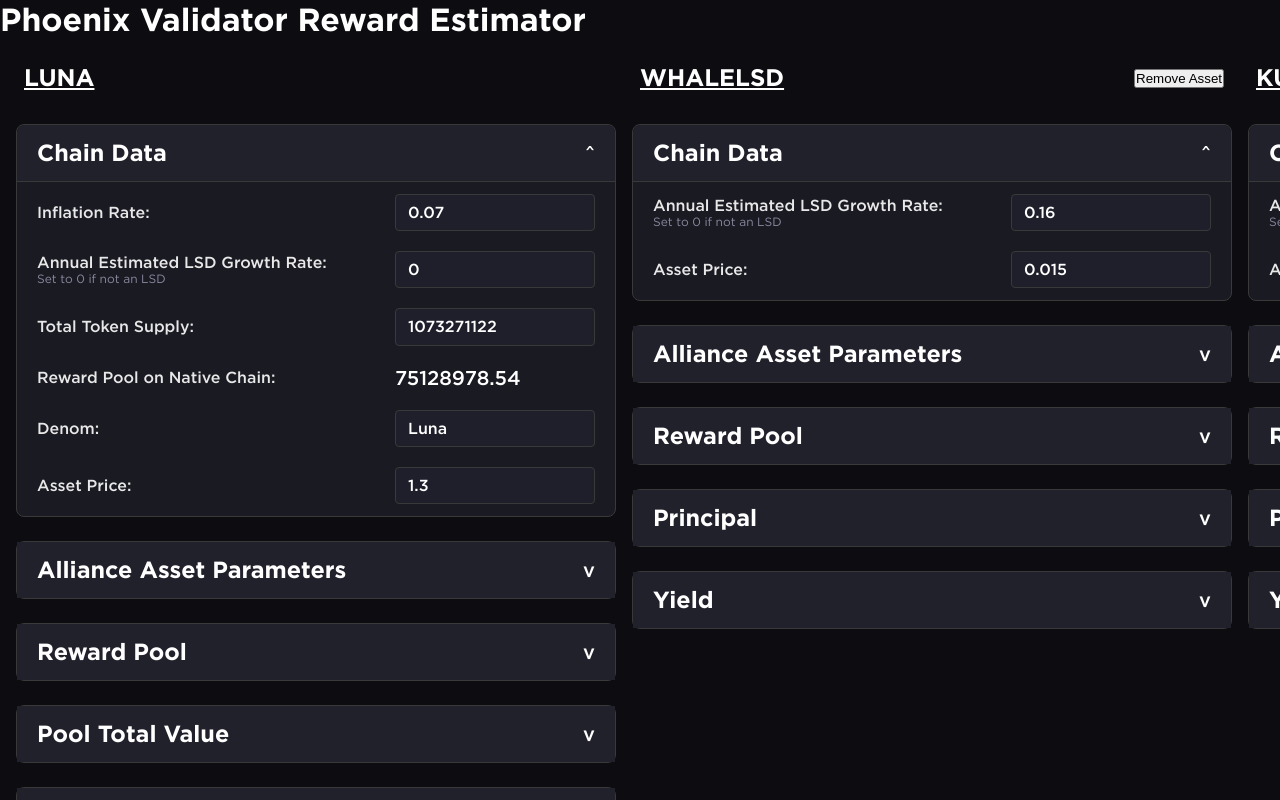
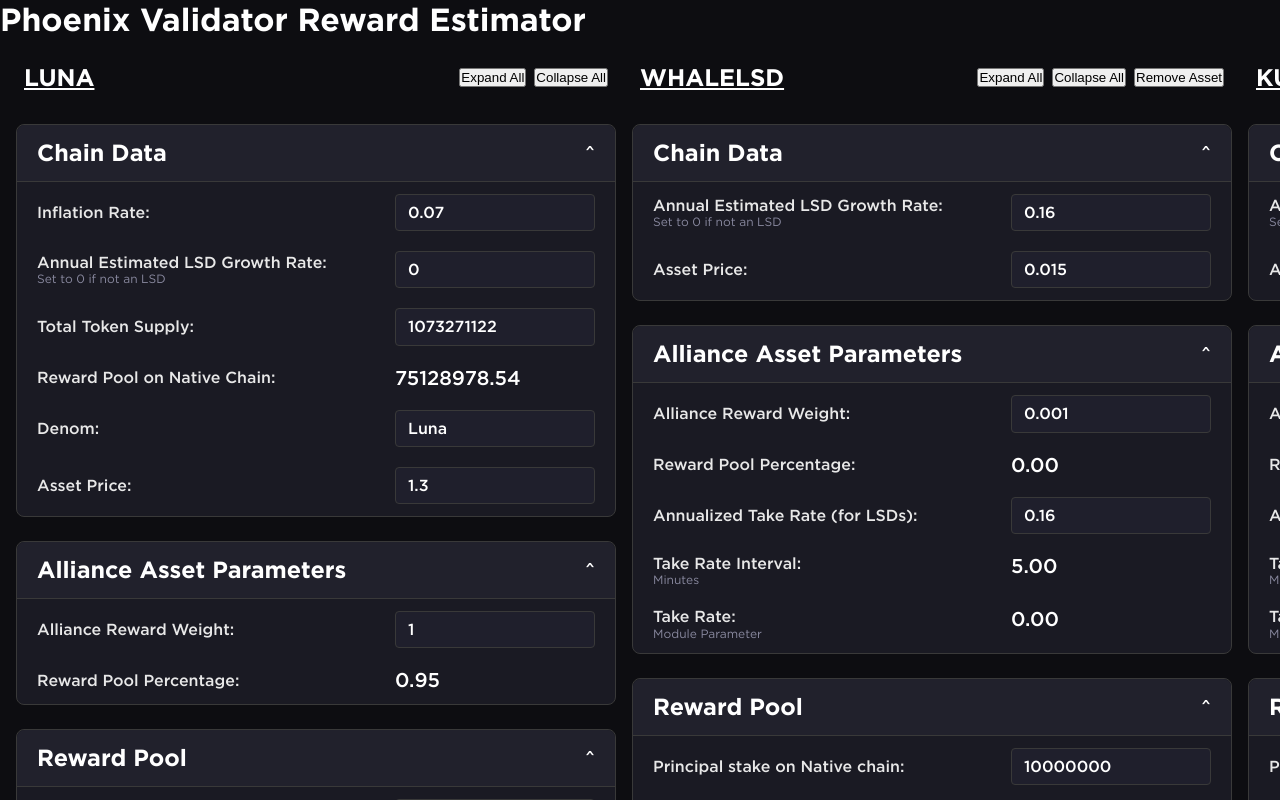
Before and after one commit to terra-money/alliance-estimator, a Next.js app: page / in a window 1280 px wide. Shown: the top 800 px of the page. Built offline with nearby package versions, Linux system fonts and the light colour scheme.

Commit message:
feat: add expand/collapse all

```diff
--- a/components/AllianceAssetColumn.tsx
+++ b/components/AllianceAssetColumn.tsx
@@ -1,7 +1,6 @@
-import { useMemo } from "react";
+import { useMemo, useState } from "react";
 import {
   allianceFieldMap,
-  AllianceFieldKey,
   AllianceCalculatedValues,
   AllianceInputValues,
 } from "@/data";
@@ -26,6 +25,34 @@
   } = useAppState();
 
   const inputValues = allianceAssets[id].inputValues;
+
+  const [cardExpansions, setCardExpansions] = useState<Record<string, boolean>>(
+    Object.keys(allianceFieldMap).reduce(
+      (acc, _, i) => ({ ...acc, [i]: true }),
+      {}
+    )
+  );
+
+  function toggleExpansion(index: number) {
+    const newCardState = { [index]: !cardExpansions[index] };
+    setCardExpansions({ ...cardExpansions, ...newCardState });
+  }
+
+  function expandAll() {
+    const newCardState = Object.keys(cardExpansions).reduce(
+      (acc, curr) => ({ ...acc, [curr]: true }),
+      {}
+    );
+    setCardExpansions(newCardState);
+  }
+
+  function collapseAll() {
+    const newCardState = Object.keys(cardExpansions).reduce(
+      (acc, curr) => ({ ...acc, [curr]: false }),
+      {}
+    );
+    setCardExpansions(newCardState);
+  }
 
   // global values
   const takeRateInterval = 5;
@@ -150,13 +177,17 @@
     <div className={styles.container}>
       <div className={styles.assetHeader}>
         <h2 className={styles.assetName}>{label}</h2>
-        <div className={styles.removeButton}>
+        <div className={styles.columnActions}>
+          <button onClick={expandAll}>Expand All</button>
+          <button onClick={collapseAll}>Collapse All</button>
           <button onClick={handleRemoveAsset}>Remove Asset</button>
         </div>
       </div>
       {Object.keys(allianceFieldMap).map((section, i) => {
         return (
           <Card
+            toggleExpansion={toggleExpansion}
+            expanded={cardExpansions[i]}
             key={`section-${section}`}
             assetId={id}
             index={i}
--- a/components/Card.tsx
+++ b/components/Card.tsx
@@ -19,6 +19,8 @@
   derivedValues,
   assetId,
   index,
+  toggleExpansion,
+  expanded,
 }: {
   assetId?: number;
   section: string;
@@ -26,13 +28,14 @@
   userInputValues: InputValues;
   derivedValues: CalculatedValues;
   index: number;
+  toggleExpansion: (index: number) => void;
+  expanded: boolean;
 }) => {
   const { handleNativeInputChange, handleAllianceInputChange } = useAppState();
   const fields = type === "native" ? nativeFieldMap : allianceFieldMap;
-  const [expanded, setExpanded] = useState(index === 0 ? true : false);
 
   function handleHeaderClick() {
-    setExpanded(!expanded);
+    toggleExpansion(index);
   }
 
   function handleInputUpdate(e: React.ChangeEvent<HTMLInputElement>) {
--- a/components/NativeAssetColumn.tsx
+++ b/components/NativeAssetColumn.tsx
@@ -15,6 +15,33 @@
   userInputValues: NativeInputValues;
 }) {
   const { poolTotalValue: poolTotal, allianceAssets } = useAppState();
+  const [cardExpansions, setCardExpansions] = useState<Record<string, boolean>>(
+    Object.keys(nativeFieldMap).reduce(
+      (acc, _, i) => ({ ...acc, [i]: true }),
+      {}
+    )
+  );
+
+  function toggleExpansion(index: number) {
+    const newCardState = { [index]: !cardExpansions[index] };
+    setCardExpansions({ ...cardExpansions, ...newCardState });
+  }
+
+  function expandAll() {
+    const newCardState = Object.keys(cardExpansions).reduce(
+      (acc, curr) => ({ ...acc, [curr]: true }),
+      {}
+    );
+    setCardExpansions(newCardState);
+  }
+
+  function collapseAll() {
+    const newCardState = Object.keys(cardExpansions).reduce(
+      (acc, curr) => ({ ...acc, [curr]: false }),
+      {}
+    );
+    setCardExpansions(newCardState);
+  }
 
   const poolTotalValue = useMemo(() => poolTotal, [poolTotal]);
 
@@ -112,10 +139,16 @@
     <div className={styles.container}>
       <div className={styles.assetHeader}>
         <h2 className={styles.assetName}>LUNA</h2>
+        <div className={styles.columnActions}>
+          <button onClick={expandAll}>Expand All</button>
+          <button onClick={collapseAll}>Collapse All</button>
+        </div>
       </div>
       {Object.keys(nativeFieldMap).map((section, i) => {
         return (
           <Card
+            toggleExpansion={toggleExpansion}
+            expanded={cardExpansions[i]}
             key={`section-${section}`}
             index={i}
             type="native"
--- a/styles/AllianceAssetColumn.module.css
+++ b/styles/AllianceAssetColumn.module.css
@@ -13,6 +13,11 @@
   padding: .5rem;
 }
 
+.columnActions {
+  display: flex;
+  gap: 8px;
+}
+
 .assetName {
   text-decoration: underline;
 }
--- a/styles/NativeAssetColumn.module.css
+++ b/styles/NativeAssetColumn.module.css
@@ -13,6 +13,11 @@
   padding: .5rem;
 }
 
+.columnActions {
+  display: flex;
+  gap: 8px;
+}
+
 
 .assetName {
   text-decoration: underline;
```
